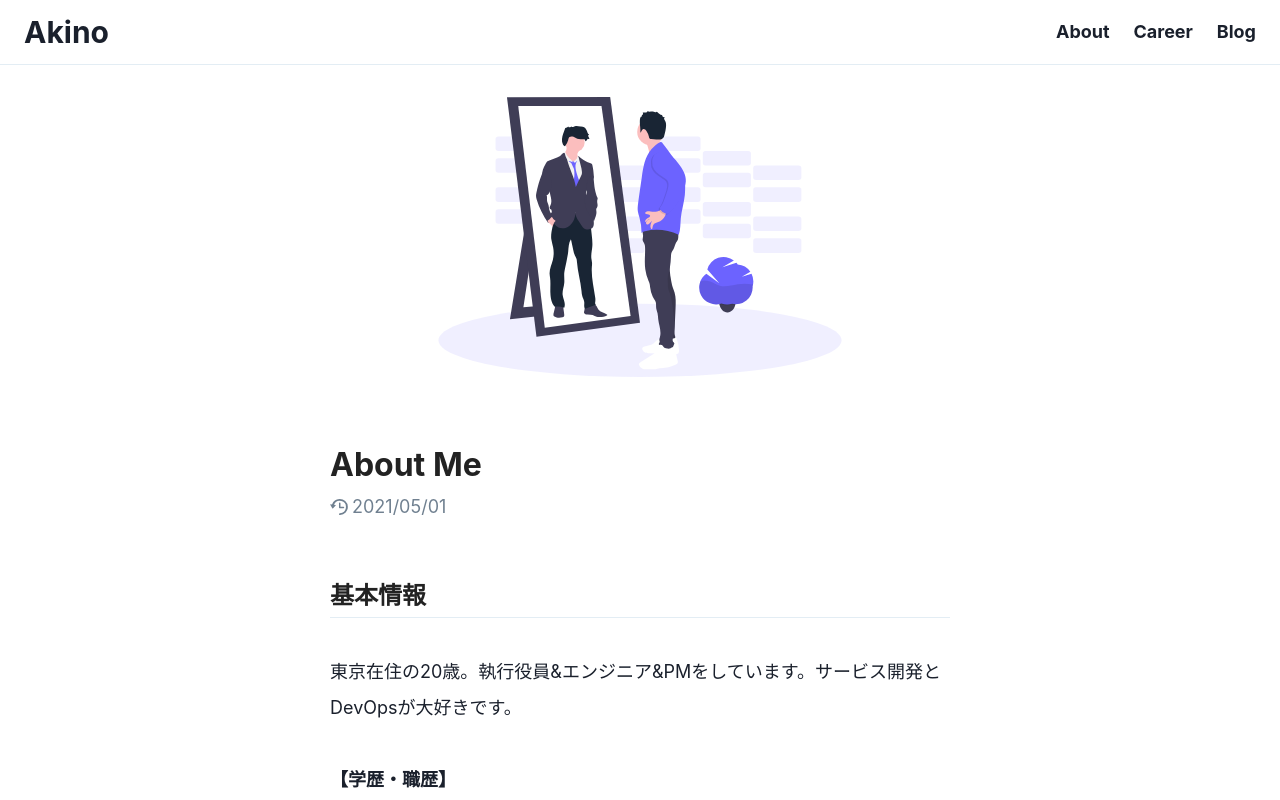
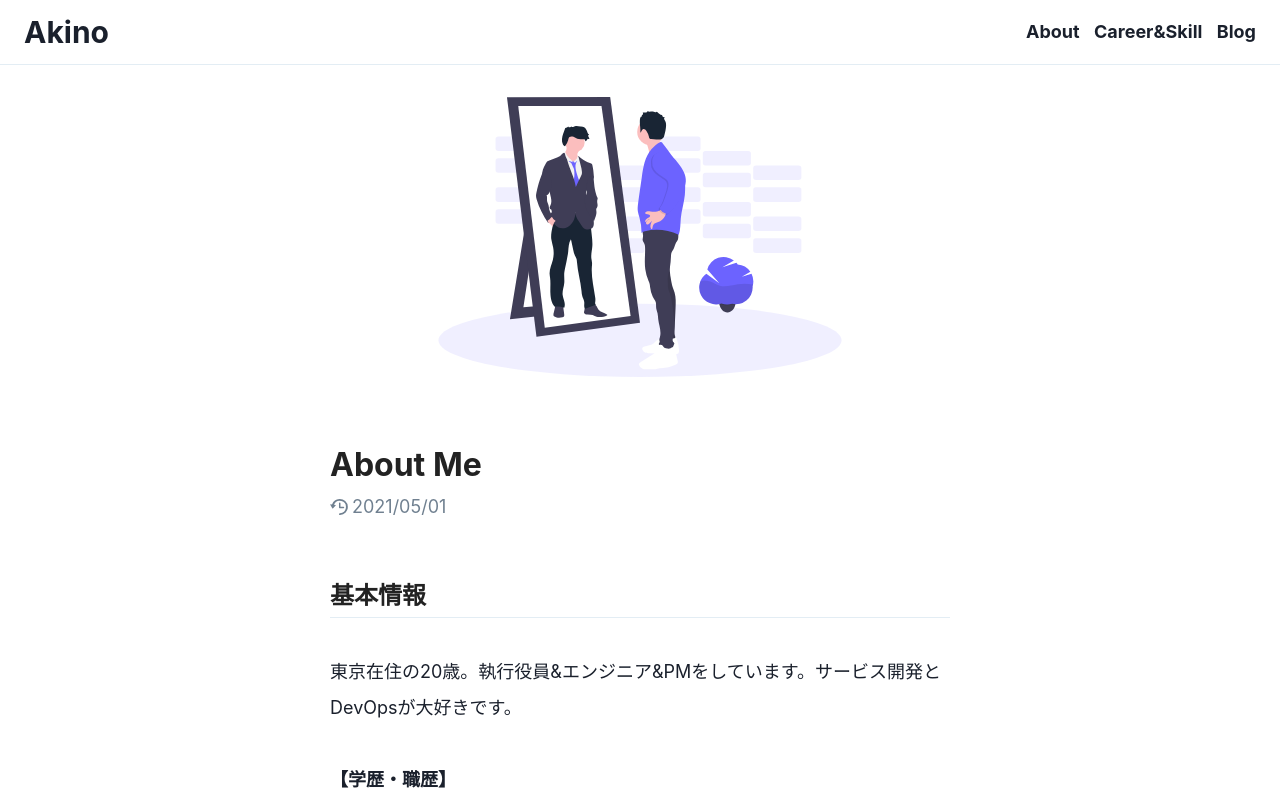
Before and after one commit to onikan27/myPortfolio, a Next.js app: page / in a window 1280 px wide. Shown: the top 800 px of the page. Built offline with nearby package versions, Linux system fonts and the light colour scheme.

Commit message:
fix: header ui

```diff
--- a/src/components/organisms/Header.tsx
+++ b/src/components/organisms/Header.tsx
@@ -10,8 +10,8 @@ const Header: React.FC = () => {
           </Text>
         </Link>
       </Flex>
-      <Flex w="200px" alignItems="center" justifyContent="space-between">
-        <Link href="/about" style={{ textDecoration: 'none' }}>
+      <Flex w="230px" alignItems="center" justifyContent="space-between">
+        <Link href="/" style={{ textDecoration: 'none' }}>
           <Text fontSize="18px" fontWeight="700">
             About
           </Text>
@@ -19,7 +19,7 @@ const Header: React.FC = () => {
 
         <Link href="/career" style={{ textDecoration: 'none' }}>
           <Text fontSize="18px" fontWeight="700">
-            Career
+            Career&amp;Skill
           </Text>
         </Link>
 
```
